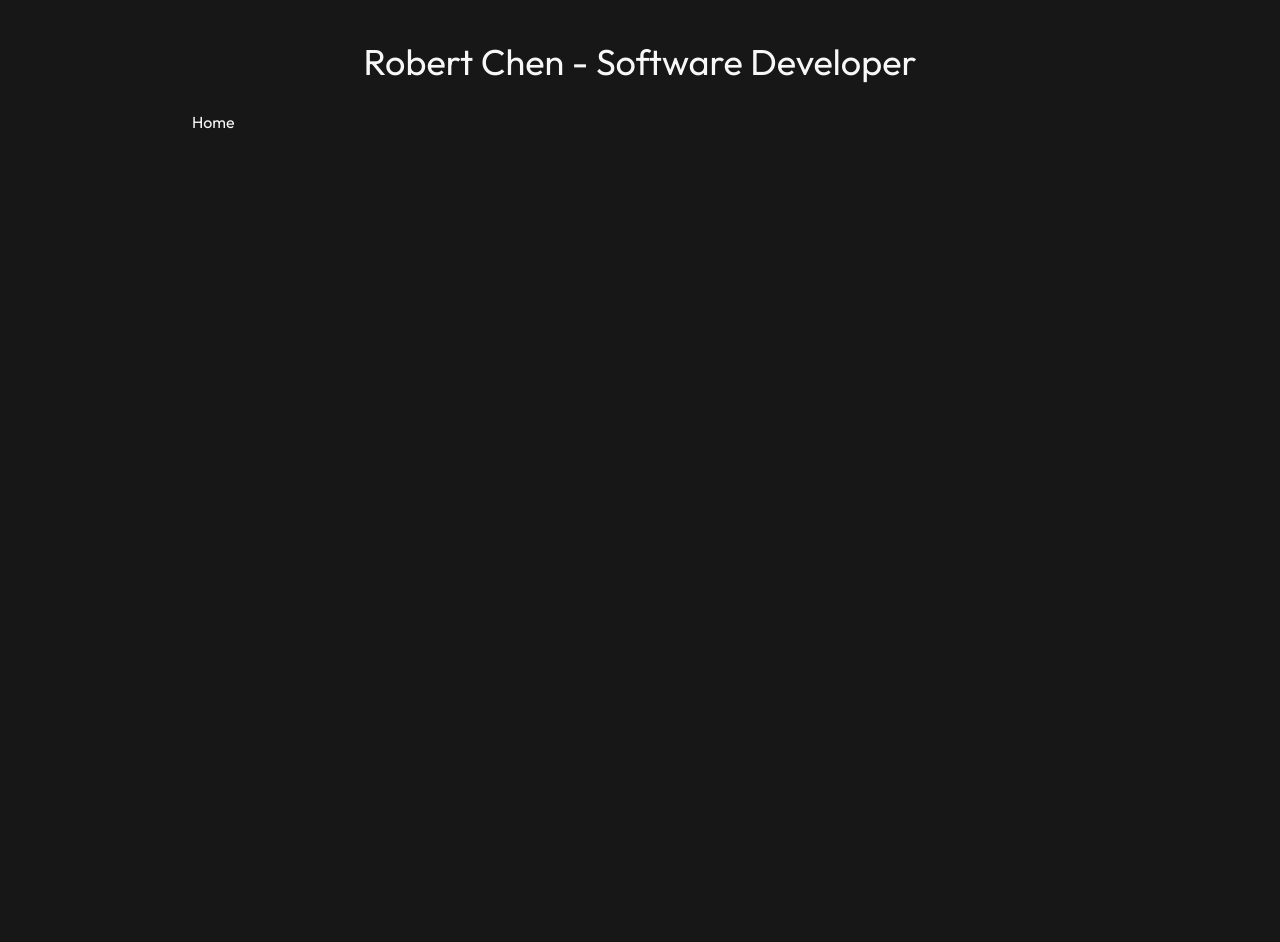
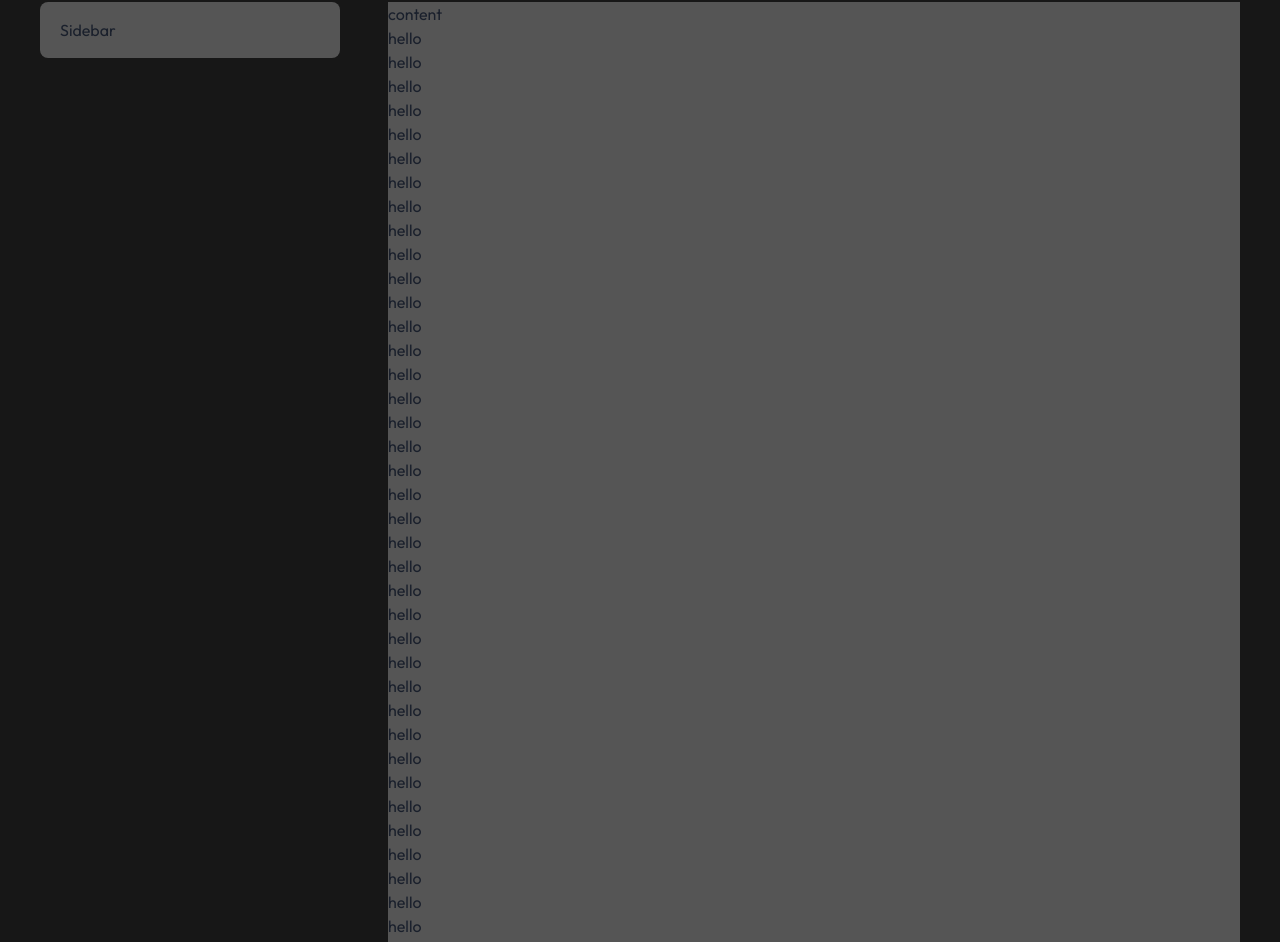
Before and after one commit to robchendev/Guitardex, a Next.js app: page / in a window 1280 px wide. Shown: the part 78-1020 px from the top of the page. Before the commit the page ends 800 px from the top, so only its background shows below. Built offline with nearby package versions, Linux system fonts and the light colour scheme.

Commit message:
basic layout with fixed sidebar

```diff
--- a/components/Wrapper.tsx
+++ b/components/Wrapper.tsx
@@ -1,4 +1,4 @@
-import { HStack, VStack } from "@chakra-ui/react";
+import { Flex, Grid, GridItem, HStack, VStack } from "@chakra-ui/react";
 import Link from "next/link";
 import React from "react";
 import HeaderDesktop from "./HeaderDesktop";
@@ -50,15 +50,75 @@ const Wrapper = ({
   title: string;
 }) => {
   return (
-    <div className="bg-black-soft text-white-soft flex flex-col h-screen justify-between">
-      <div>
-        <Header title={title} />
-        <main className="font-serif p-4 lg:p-0 lg:max-w-4xl lg:mx-auto w-full h-full">
-          {title && <PageTitle title={title} />}
-          {children}
-        </main>
+    // <div className="bg-black-soft text-white-soft flex flex-col h-screen justify-between">
+    //   <div>
+    //     <Header title={title} />
+    //     <main className="font-serif p-4 lg:p-0 lg:max-w-4xl lg:mx-auto w-full h-full">
+    //       {title && <PageTitle title={title} />}
+    //       {children}
+    //     </main>
+    //   </div>
+    //   {hasFooter && <Footer />}
+    // </div>
+    <div className="h-full my-20">
+      <div className="h-full max-w-[1200px] m-auto my-0">
+        <Flex className="justify-between">
+          <div className="w-[300px]">
+            <div className="bg-grey-med rounded-lg py-4 px-5 w-[300px] fixed">Sidebar</div>
+          </div>
+          <div className="w-[900px]">
+            <div className="h-full ml-12 bg-grey-med">
+              content
+              <div>hello</div>
+              <div>hello</div>
+              <div>hello</div>
+              <div>hello</div>
+              <div>hello</div>
+              <div>hello</div>
+              <div>hello</div>
+              <div>hello</div>
+              <div>hello</div>
+              <div>hello</div>
+              <div>hello</div>
+              <div>hello</div>
+              <div>hello</div>
+              <div>hello</div>
+              <div>hello</div>
+              <div>hello</div>
+              <div>hello</div>
+              <div>hello</div>
+              <div>hello</div>
+              <div>hello</div>
+              <div>hello</div>
+              <div>hello</div>
+              <div>hello</div>
+              <div>hello</div>
+              <div>hello</div>
+              <div>hello</div>
+              <div>hello</div>
+              <div>hello</div>
+              <div>hello</div>
+              <div>hello</div>
+              <div>hello</div>
+              <div>hello</div>
+              <div>hello</div>
+              <div>hello</div>
+              <div>hello</div>
+              <div>hello</div>
+              <div>hello</div>
+              <div>hello</div>
+              <div>hello</div>
+              <div>hello</div>
+              <div>hello</div>
+              <div>hello</div>
+              <div>hello</div>
+              <div>hello</div>
+              <div>hello</div>
+              <div>hello</div>
+            </div>
+          </div>
+        </Flex>
       </div>
-      {hasFooter && <Footer />}
     </div>
   );
 };
--- a/pages/index.tsx
+++ b/pages/index.tsx
@@ -4,7 +4,7 @@ import Wrapper from "../components/Wrapper";
 
 const Index: NextPage = () => {
   return (
-    <Wrapper title="Robert Chen - Software Developer" hasFooter={false}>
+    <Wrapper title="Guitardex V2" hasFooter={false}>
       <div>Home</div>
     </Wrapper>
   );
```
